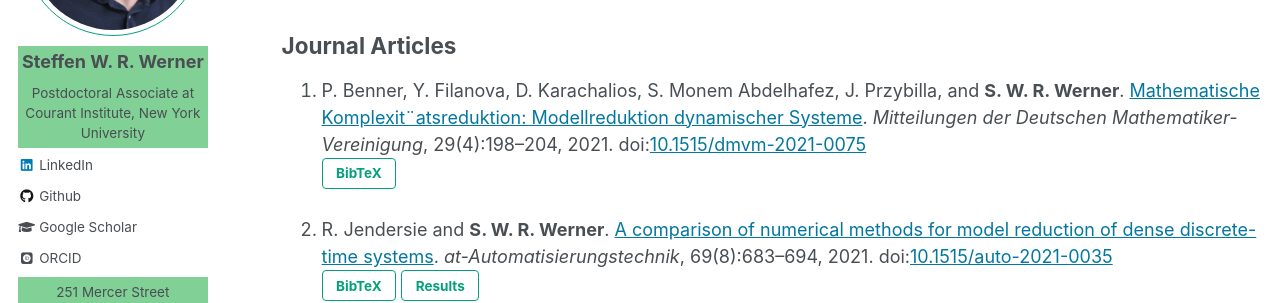
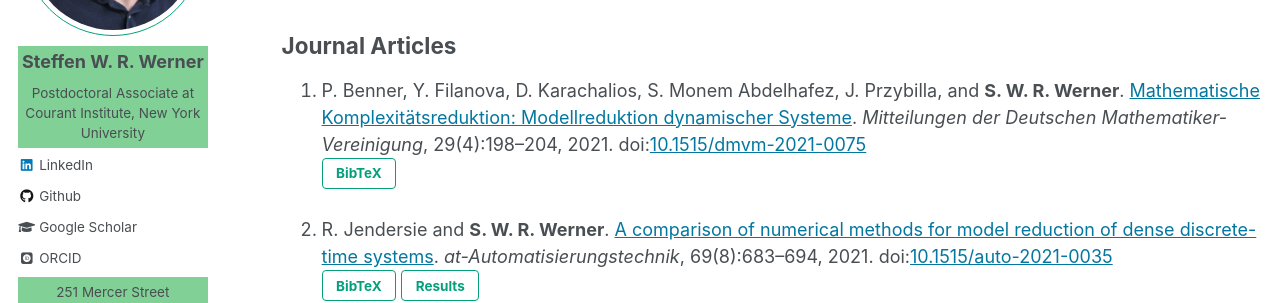
Before and after one commit to ninsteve/ninsteve.github.io, a Jekyll site: the page built from _pages/publications.md, in a window 1280 px wide and 900 px high, scrolled down 856 px. Shown: the part 180-483 px from the top of the window. Built offline with Jekyll 4.4.1, drawn with Linux system fonts in a browser that asks for light colours; nearby versions of some CDN libraries; some web fonts are replaced; formulas are drawn with MathJax 3.

Commit message:
Corrected umlaut.

```diff
--- a/_pages/publications.md
+++ b/_pages/publications.md
@@ -98,7 +98,7 @@ and <a target="blank_" href="{{ author.orcid }}">ORCID</a> profiles.
 1.  P. Benner, Y. Filanova, D. Karachalios, S. Monem Abdelhafez, J. Przybilla,
     and <strong>S. W. R. Werner</strong>. <a
     target="blank_" href="https://doi.org/10.1515/dmvm-2021-0075">
-    Mathematische Komplexit¨atsreduktion: Modellreduktion dynamischer
+    Mathematische Komplexitätsreduktion: Modellreduktion dynamischer
     Systeme</a>. <i>Mitteilungen der Deutschen Mathematiker-Vereinigung</i>,
     29(4):198&ndash;204, 2021.
     doi:<a target="blank_" href="https://doi.org/10.1515/dmvm-2021-0075">10.1515/dmvm-2021-0075</a><br />
```
